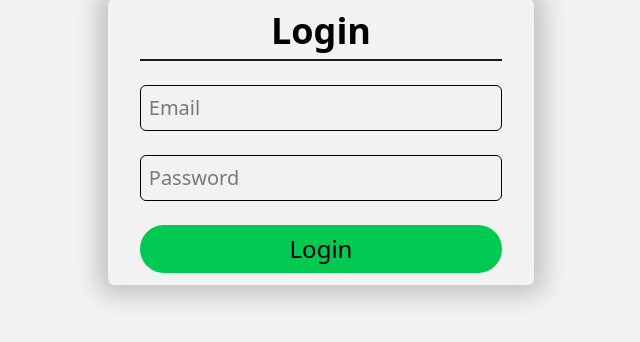
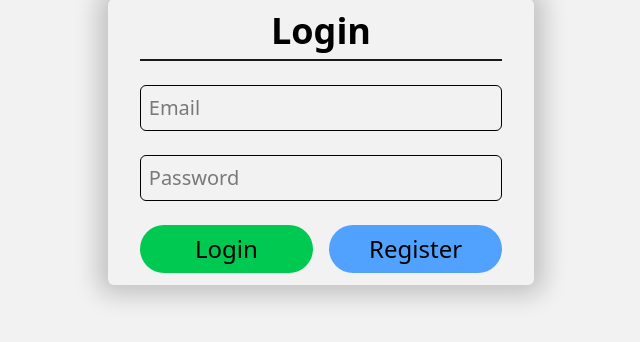
Before and after one commit to Prorickey/ftc-scouting, a Flask app: page /login in a window 1280 px wide. Shown: the part 258-600 px from the top of the page, without its empty margins (319-959 px from the left). Run offline with Flask 3, Linux system fonts and the light colour scheme.

Commit message:
Worked on it a little

```diff
--- a/templates/login.j2
+++ b/templates/login.j2
@@ -11,7 +11,7 @@
         <div class="flex flex-col justify-center h-[100vh]">
             <div class="mainBox w-1/3 mx-auto rounded-md align-middle p-3">
                 <p class="text-4xl font-semibold text-center w-full">Login</p>
-                <form class="w-[90%] mx-auto mt-2">
+                <form class="w-[90%] mx-auto mt-2" method="post">
                     <div class="h-[2.5px] bg-stone-900 w-full mx-auto mb-2"></div>
                     <input class="border border-black rounded-md p-2 text-xl w-full
                     mt-4"
@@ -25,7 +25,10 @@
                     name="password"
                     placeholder="Password" />
 
-                    <input class="p-2 bg-green-500 rounded-3xl mt-6 text-2xl w-full" value="Login" type="submit" />
+                    <div class="flex flex-row gap-x-4">
+                        <input class="p-2 bg-green-500 rounded-3xl mt-6 text-2xl w-full cursor-pointer" value="Login" type="submit" />
+                        <a href="/register" class="p-2 bg-blue-400 rounded-3xl mt-6 text-2xl w-full text-center cursor-pointer">Register</a>
+                    </div>
                 </form>
             </div>
         </div>
```
Also changed, not shown: templates/register.j2 (added).
